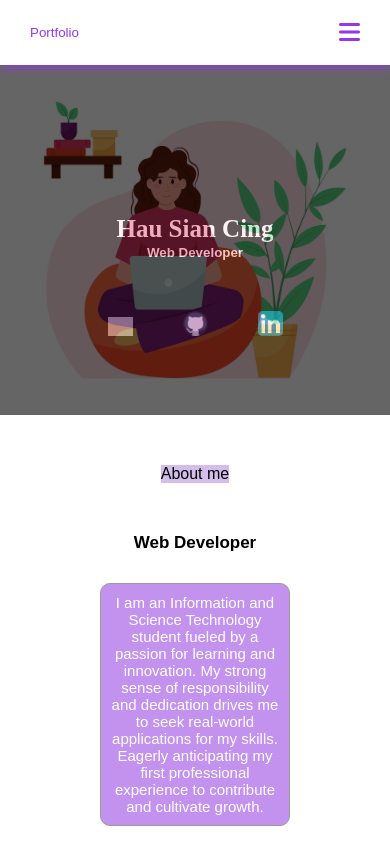
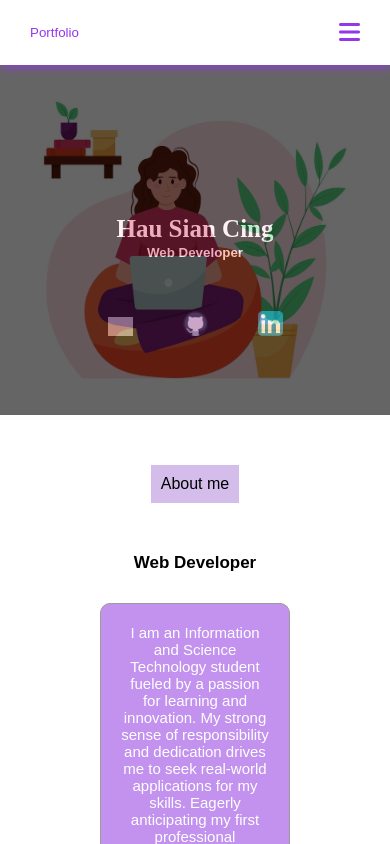
Before and after one commit to HauSianCing/my-portfolio, a React (Create React App) app: page / in a window 390 px wide. Shown: the top 844 px of the page. Built offline with nearby package versions, Linux system fonts and the light colour scheme; grey boxes are pictures that could not be loaded.

Commit message:
updated size in 402px\

```diff
--- a/src/pages/About.css
+++ b/src/pages/About.css
@@ -67,11 +67,8 @@
 }
 @media screen and (max-width:402px) {
     .paraMe {
-        width: 100%;
-        padding: 10px;
-    }
-    .aboutMe {
-        margin-bottom: 50px;
-        padding: 0;
+        width:100%;
+        padding: 20px;
+
     }
 }
```
